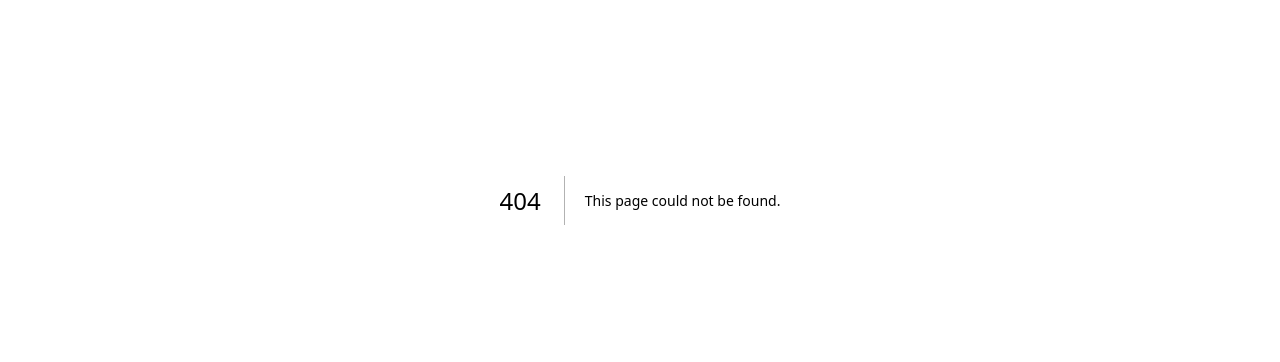
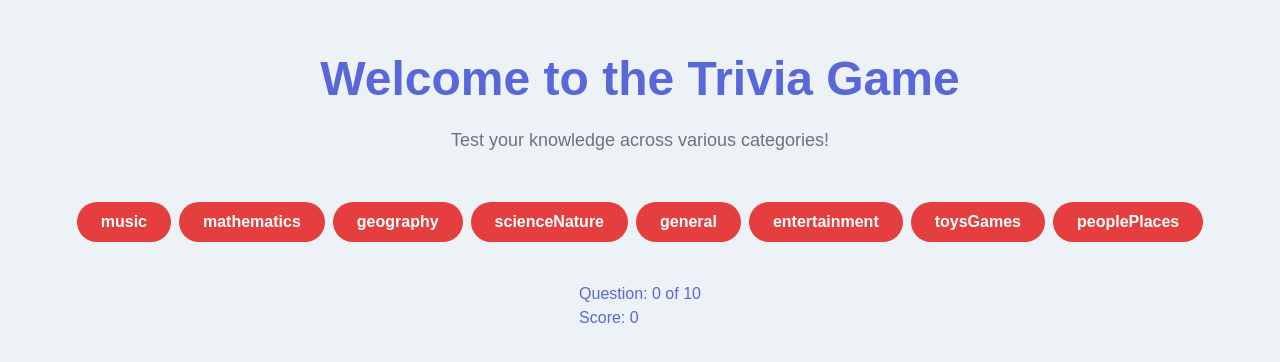
Before and after one commit to adam-knight1/BoredomBusterFrontEnd, a Next.js app: page /trivia-data in a window 1280 px wide. Before the commit this address had no page. Shown: the part 200-562 px from the top of the page. Built offline with nearby package versions, Linux system fonts and the light colour scheme.

Commit message:
Added full mvp logic for TriviaGame component, still requires additional formatting and tweaking.  Added basic logic to trivia-data.tsx for tailwind styling

```diff
--- /dev/null
+++ b/components/TriviaGame.tsx
@@ -0,0 +1,106 @@
+import React, { useState } from 'react';
+
+const categories = ["music", "mathematics", "geography", "scienceNature", "general", "entertainment", "toysGames", "peoplePlaces"];
+
+//similar to dogFacts implementation, should work as is for now, needs a few tweaks like not being so strict with answer format
+const TriviaGame = () => {
+  const [selectedCategory, setSelectedCategory] = useState<string>('');
+  const [question, setQuestion] = useState<string>('');
+  const [correctAnswer, setCorrectAnswer] = useState<string>('');
+  const [userAnswer, setUserAnswer] = useState<string>('');
+  const [score, setScore] = useState<number>(0);
+  const [questionCount, setQuestionCount] = useState<number>(0);
+  const [loading, setLoading] = useState<boolean>(false);
+  const [error, setError] = useState<string>('');
+
+  const fetchTriviaQuestion = async () => {
+    if (selectedCategory === '') return;
+    setLoading(true);
+    setError('');
+    const backendBaseUrl = process.env.NEXT_PUBLIC_API_BASE_URL || 'http://localhost:8080';  //set env in vercel, this will make local dev easier
+    try {
+      const response = await fetch(`${backendBaseUrl}/api/trivia/question?category=${encodeURIComponent(selectedCategory)}`);
+      if (!response.ok) {
+        throw new Error(`An error occurred: ${response.statusText}`);
+      }
+      const data = await response.json();
+      setQuestion(data.question);
+      setCorrectAnswer(data.answer);
+      setQuestionCount((prevCount) => prevCount + 1);
+    } catch (error) {
+      console.error(error);
+      setError('Failed to fetch trivia question. Please try again.');
+    } finally {
+      setLoading(false);
+    }
+  };
+
+  const handleCategorySelect = (category: string) => {
+    setSelectedCategory(category);
+    setScore(0);
+    setQuestionCount(0);
+    setUserAnswer('');
+    setQuestion('');
+    setCorrectAnswer('');
+    fetchTriviaQuestion();
+  };
+
+  const handleSubmitAnswer = (e: React.FormEvent<HTMLFormElement>) => {
+    e.preventDefault();
+    if (userAnswer.trim().toLowerCase() === correctAnswer.toLowerCase()) { //not working as of current 3.11
+      setScore((prevScore) => prevScore + 1);
+      alert('Correct!');
+    } else {
+      alert(`Incorrect! The correct answer was: ${correctAnswer}`);
+    }
+    setUserAnswer('');
+    if (questionCount < 10) {
+      fetchTriviaQuestion();
+    } else {
+      alert(`Game over! Your score was: ${score}`);
+      setSelectedCategory(''); // Reset the category to allow for another choice, it allows mid game as well if you click twice
+    }
+  };
+
+  return (
+    <div className="container mx-auto p-4 flex flex-col items-center">
+      {/* category selection buttons */}
+      <div className="flex justify-center mb-6">
+        {categories.map((category) => (
+          <button key={category} onClick={() => handleCategorySelect(category)}
+            className="btn mx-1 bg-accent hover:bg-red-700 text-white font-semibold rounded-full py-2 px-6">
+            {category}
+          </button>
+        ))}
+      </div>
+      {/* Q and A form here */}
+      {question && (
+        <form onSubmit={handleSubmitAnswer} className="w-full max-w-md flex flex-col items-center gap-3">
+          <div className="mb-4">
+            <p className="text-xl">{question}</p>
+            <input type="text" value={userAnswer}
+              onChange={(e) => setUserAnswer(e.target.value)}
+              placeholder="Enter your answer"
+              className="input input-bordered input-primary w-full max-w-xs mt-2" />
+          </div>
+          <button type="submit" disabled={loading}
+            className="btn bg-accent hover:bg-red-700 text-white font-semibold rounded-full py-2 px-6">
+            Submit Answer
+          </button>
+        </form>
+      )}
+      {/* loading + error messages */}
+      {loading && <p>Loading...</p>}
+      {error && <p className="text-red-500">{error}</p>}
+      {/* game progress + score */}
+      {!loading && !error && (
+        <div className="mt-4">
+          <p>Question: {questionCount} of 10</p>
+          <p>Score: {score}</p>
+        </div>
+      )}
+    </div>
+  );
+};
+
+export default TriviaGame;
--- a/pages/index.tsx
+++ b/pages/index.tsx
@@ -21,7 +21,7 @@ export default function Home() {
         <Link href="/chat-bot" className="inline-block rounded bg-accent px-6 py-3 text-lg font-semibold text-white transition duration-200 ease-in-out hover:bg-red-700 focus:outline-none focus:ring-2 focus:ring-accent focus:ring-opacity-50">
           AI Personal Assistant
         </Link>
-        <Link href="/dog-facts" className="inline-block rounded bg-accent px-6 py-3 text-lg font-semibold text-white transition duration-200 ease-in-out hover:bg-red-700 focus:outline-none focus:ring-2 focus:ring-accent focus:ring-opacity-50">
+        <Link href="/trivia-data" className="inline-block rounded bg-accent px-6 py-3 text-lg font-semibold text-white transition duration-200 ease-in-out hover:bg-red-700 focus:outline-none focus:ring-2 focus:ring-accent focus:ring-opacity-50">
           Trivia
         </Link>
         <Link href="/weather-data" className="inline-block rounded bg-accent px-6 py-3 text-lg font-semibold text-white transition duration-200 ease-in-out hover:bg-red-700 focus:outline-none focus:ring-2 focus:ring-accent focus:ring-opacity-50">
--- /dev/null
+++ b/pages/trivia-data.tsx
@@ -0,0 +1,14 @@
+import React from 'react';
+import TriviaGame from '../components/TriviaGame';
+
+const TriviaPage: React.FC = () => {
+  return (
+    <main className="flex min-h-screen flex-col items-center justify-center bg-secondary p-24 text-primary">
+      <h1 className="text-5xl font-bold mb-6">Welcome to the Trivia Game</h1>
+      <p className="text-lg text-gray-500 mb-8">Test your knowledge across various categories!</p>
+      <TriviaGame />
+    </main>
+  );
+};
+
+export default TriviaPage;
```
